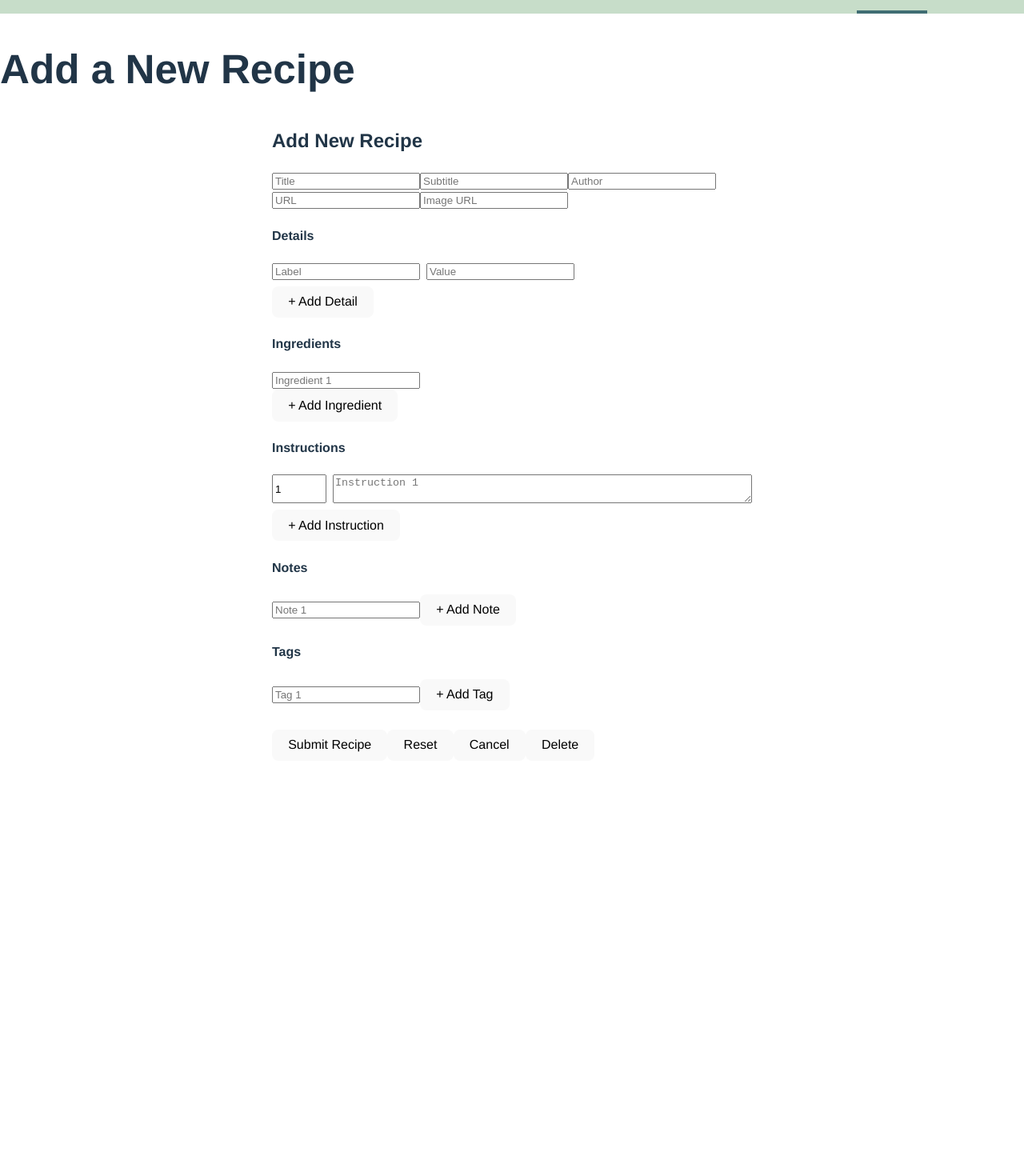
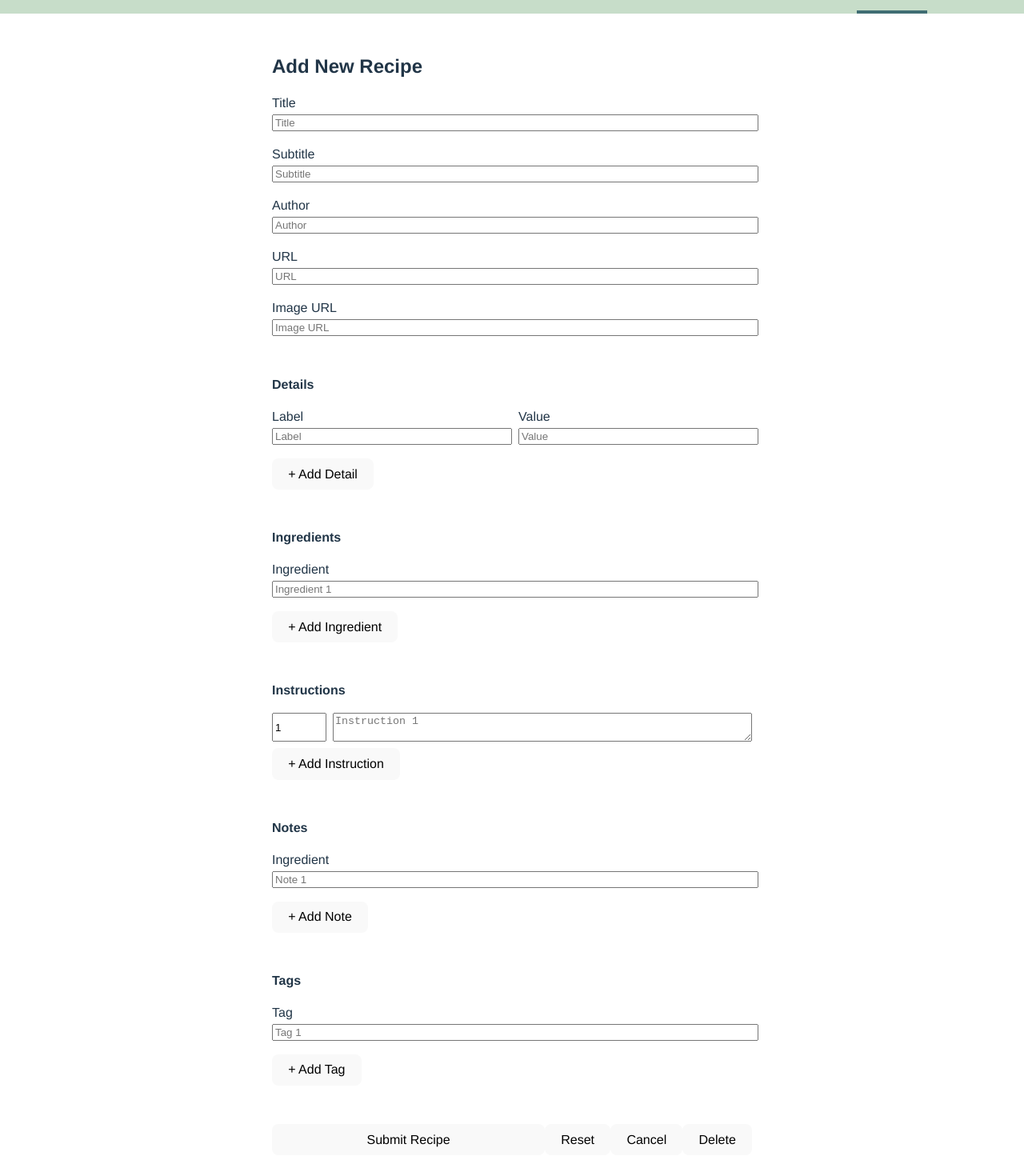
Before and after one commit to jsonCummings/recipe-reserve, a React (Vite) app in the folder client/: page /recipe/add in a window 1280 px wide. Shown: the part 43-1503 px from the top of the page at 80% size. Before the commit the page ends 994 px from the top, so only its background shows below. Built offline with nearby package versions, Linux system fonts and the light colour scheme.

Commit message:
recipe form styling

```diff
--- a/client/src/components/RecipeForm.jsx
+++ b/client/src/components/RecipeForm.jsx
@@ -1,5 +1,6 @@
 import React, { useState, useEffect } from 'react';
 import { deleteRecipe } from '../api/recipes';
+import '../styles/recipeForm.css';
 
 const defaultForm = {
   title: '',
@@ -81,36 +82,52 @@ const RecipeForm = ({ recipe, onSuccess }) => {
   return (
     <form onSubmit={handleSubmit} style={{ maxWidth: 600, margin: '0 auto' }}>
       <h2>{recipe ? 'Edit Recipe' : 'Add New Recipe'}</h2>
-
+      <div className='fullWidth'>
+        <label for={form.title}>Title</label>
         <input
           placeholder="Title"
           value={form.title}
           onChange={(e) => handleChange('title', e.target.value)}
         />
+      </div>
+      <div className='fullWidth'>
+        <label for={form.subtitle}>Subtitle</label>
         <input
           placeholder="Subtitle"
           value={form.subtitle}
           onChange={(e) => handleChange('subtitle', e.target.value)}
         />
+      </div>
+      <div className='fullWidth'>
+        <label for={form.author}>Author</label>
         <input
           placeholder="Author"
           value={form.author}
           onChange={(e) => handleChange('author', e.target.value)}
         />
+      </div>
+      <div className='fullWidth'>
+        <label for={form.url}>URL</label>
         <input
           placeholder="URL"
           value={form.url}
           onChange={(e) => handleChange('url', e.target.value)}
         />
+      </div>
+      <div className='fullWidth'>
+        <label for={form.image_url}>Image URL</label>
         <input
           placeholder="Image URL"
           value={form.image_url}
           onChange={(e) => handleChange('image_url', e.target.value)}
         />
+      </div>
 
       <h4>Details</h4>
       {form.details.map((detail, i) => (
-        <div key={i} style={{ display: 'flex', gap: '0.5rem', marginBottom: '0.5rem' }}>
+        <div key={i} className="halfFlex">
+          <div className='halfWidth'>
+            <label for={detail.detail_key}>Label</label>
             <input
               placeholder="Label"
               value={detail.detail_key || ''}
@@ -121,6 +138,9 @@ const RecipeForm = ({ recipe, onSuccess }) => {
                 })
               }
             />
+          </div>
+          <div className='halfWidth'>
+            <label for={detail.detail_value}>Value</label>
             <input
               placeholder="Value"
               value={detail.detail_value || ''}
@@ -132,6 +152,7 @@ const RecipeForm = ({ recipe, onSuccess }) => {
               }
             />
           </div>
+        </div>
       ))}
       <button
         type="button"
@@ -142,7 +163,8 @@ const RecipeForm = ({ recipe, onSuccess }) => {
 
       <h4>Ingredients</h4>
       {form.ingredients.map((item, i) => (
-        <div key={i}>
+        <div key={i} className='fullWidth'>
+          <label for={item.ingredient}>Ingredient</label>
           <input
             placeholder={`Ingredient ${i + 1}`}
             value={item.ingredient || ''}
@@ -199,6 +221,8 @@ const RecipeForm = ({ recipe, onSuccess }) => {
 
       <h4>Notes</h4>
       {form.notes.map((note, i) => (
+        <div key={i} className='fullWidth'>
+          <label for={note.note}>Ingredient</label>
           <input
             key={i}
             placeholder={`Note ${i + 1}`}
@@ -209,7 +233,11 @@ const RecipeForm = ({ recipe, onSuccess }) => {
                 note: e.target.value,
               })
             }
+            minLength="3"
+            maxLength="10"
+            size="10"
           />
+        </div>
       ))}
       <button type="button" onClick={() => addField('notes', { note: '' })}>
         + Add Note
@@ -217,20 +245,27 @@ const RecipeForm = ({ recipe, onSuccess }) => {
 
       <h4>Tags</h4>
       {form.tags.map((tag, i) => (
+        <div key={i} className='fullWidth'>
+          <label for={tag}>Tag</label>
           <input
             key={i}
             placeholder={`Tag ${i + 1}`}
             value={tag}
             onChange={(e) => handleArrayChange('tags', i, e.target.value)}
+            minLength="3"
+            maxLength="10"
+            size="10"
           />
+        </div>
       ))}
       <button type="button" onClick={() => addField('tags', '')}>
         + Add Tag
       </button>
 
-      <br />
-      <br />
-      <button type="submit">{recipe ? 'Update' : 'Submit'} Recipe</button>
+      <div className='actionsContainer'>
+        <button type="submit">
+          {recipe ? 'Update' : 'Submit'} Recipe
+        </button>
         <button type="button" onClick={() => setForm(defaultForm)}>
           Reset
         </button>
@@ -240,6 +275,7 @@ const RecipeForm = ({ recipe, onSuccess }) => {
         <button type="button" onClick={() => deleteRecipe(recipe.id)}>
           Delete
         </button>
+      </div>
     </form>
   );
 };
--- a/client/src/pages/AddRecipe.jsx
+++ b/client/src/pages/AddRecipe.jsx
@@ -12,7 +12,6 @@ const AddRecipePage = () => {
     <>
       <Nav />
       <section className="addPecipePage">
-        <h1>Add a New Recipe</h1>
         <RecipeForm
           onSuccess={(res) => {
             const newId = res.recipeId;
--- a/client/src/pages/EditRecipe.jsx
+++ b/client/src/pages/EditRecipe.jsx
@@ -39,7 +39,6 @@ const EditRecipePage = () => {
     <>
       <Nav />
       <div className="editRecipePage">
-        <h1>Edit Recipe</h1>
         <RecipeForm recipe={recipe} onSuccess={() => navigate(`/recipes/${id}`)} />
       </div>
     </>
--- /dev/null
+++ b/client/src/styles/recipeForm.css
@@ -0,0 +1,37 @@
+.fullWidth > input {
+  width: 100%;
+}
+
+ .halfWidth {
+  width: 100%;
+ }
+.halfFlex {
+  display: flex;
+  flex-direction: row;
+  gap: 1rem;
+  width: 100%;
+}
+.halfWidth > input {
+  width: 100%;
+}
+
+form > div {
+  margin-bottom: 1rem;
+}
+
+form > h2, form > h4 {
+  margin-top: 3rem;
+  margin-bottom: 1rem;
+}
+
+form > .actionsContainer {
+  margin-top: 3rem;
+  display: flex;
+  flex-direction: row;
+  flex-wrap: wrap;
+  justify-content: space-between;
+}
+
+.actionsContainer > button:first-of-type {
+  flex-grow: 3;
+}
```
Lines whose indentation alone changed are shown as unchanged.
